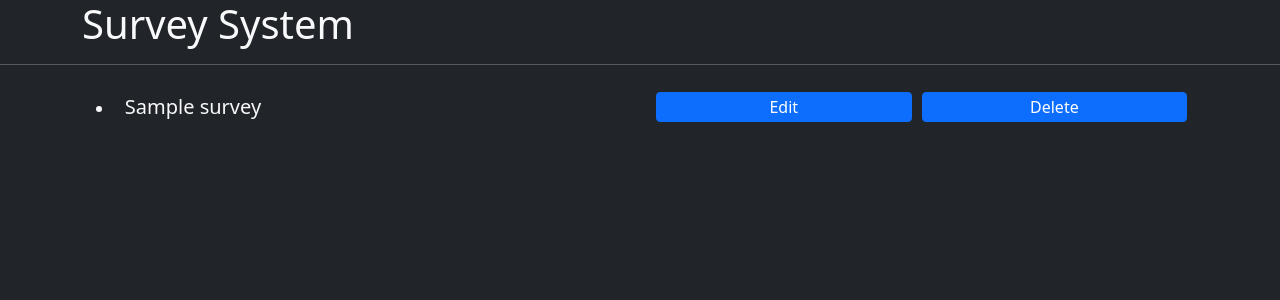
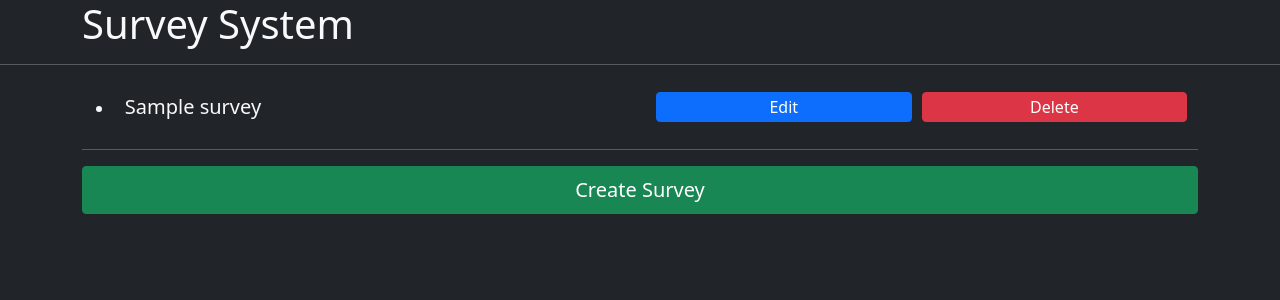
Before and after one commit to nicofreundt/school_project, a Django app: page /survey/overview/ in a window 1280 px wide. Shown: the top 300 px of the page. Run offline with Django 4.2, Linux system fonts and the light colour scheme; tables that the repository leaves empty hold one stand-in row (values such as "Sample post").

Commit message:
Improved overview-view
- Added "Create Survey"-Button
- Improved "Delete"-Button design
- Improved code-formatting

```diff
--- a/survey/templates/survey/overview.html
+++ b/survey/templates/survey/overview.html
@@ -8,10 +8,20 @@
   <li>
     <form style="display: grid; grid-auto-flow: column; grid-template-columns: 50% 25% 25%; font-size: 125%; padding: 1%">
       {{ survey.title }}
-      <button type="button" class="btn btn-primary" style="padding: 0px; margin: 0px 10px 0px 0px" onclick="location.href='{% url 'survey_edit' survey=survey.id %}'">Edit</button>
-      <button type="button" class="btn btn-primary" style="padding: 0px;" onclick="location.href='{% url 'survey_edit' survey=survey.id %}'">Delete</button>
+      <button type="button" class="btn btn-primary"
+        style="padding: 0px; margin: 0px 10px 0px 0px" onclick="location.href='{% url 'survey_edit' survey=survey.id %}'">Edit
+      </button>
+      <button type="button" class="btn btn-danger"
+        style="padding: 0px;" onclick="location.href='{% url 'survey_edit' survey=survey.id %}'">Delete
+      </button>
     </form>
   </li>
   {% endfor %}
 </ul>
+<hr>
+<div style="display: flex; justify-content: center; align-items: center;">
+  <button style="font-size: 20px; height: 6vh; min-height: 35px; width: 100%;" type="button"
+    class="btn btn-success" onclick="location.href='{% url 'survey_create' %}'">Create Survey
+  </button>
+</div>
 {% endblock %}
```
